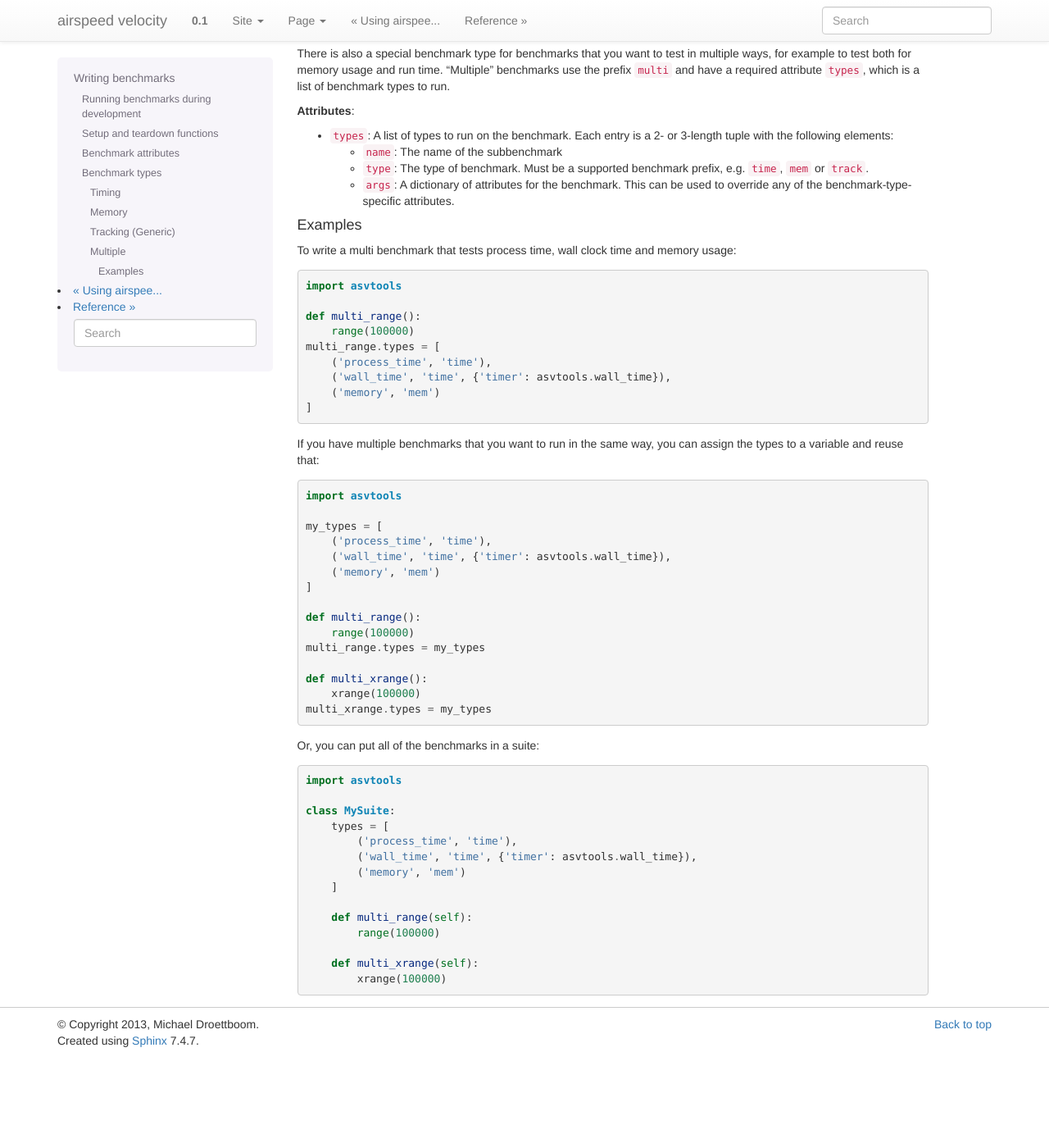
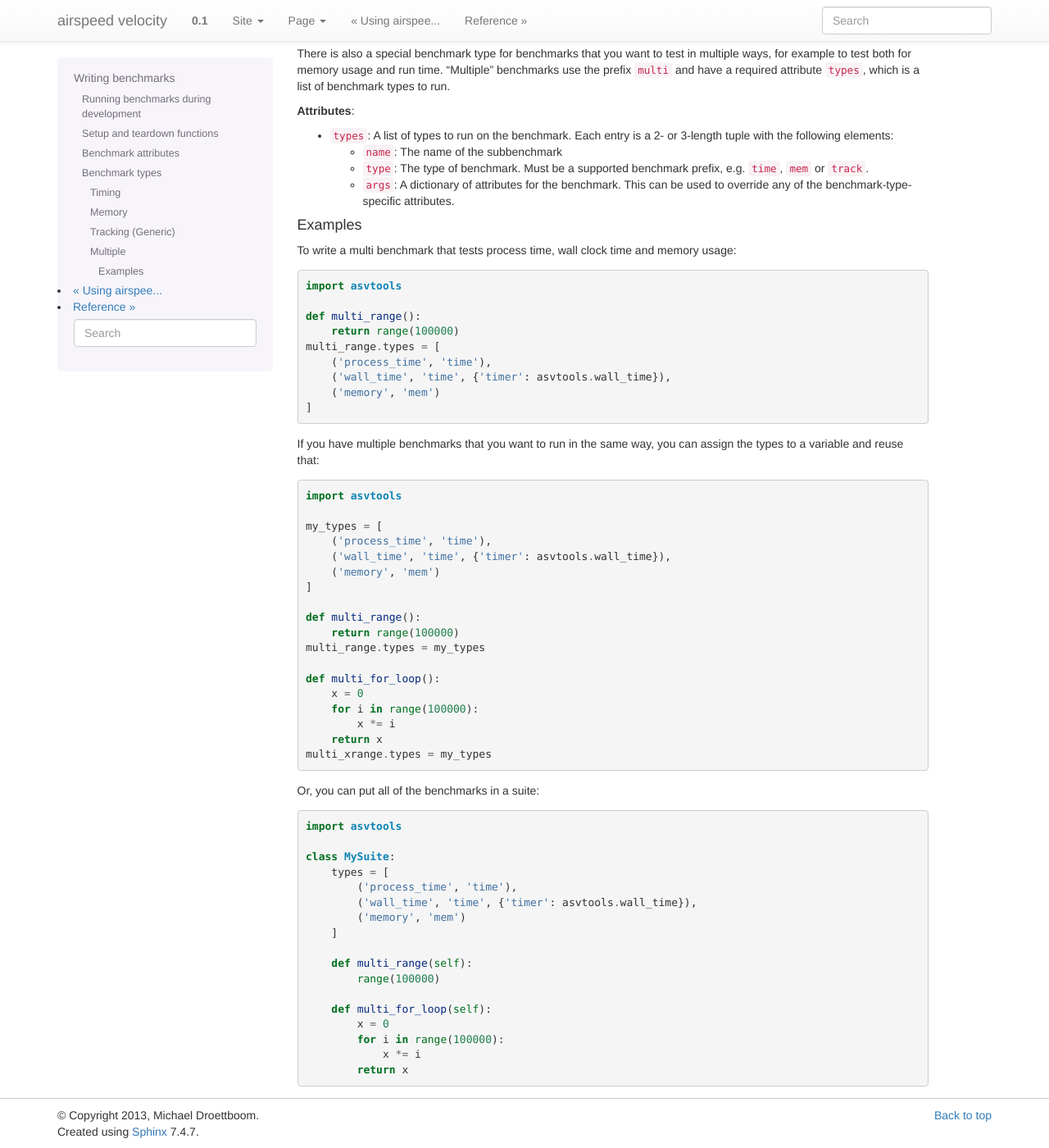
Before and after one commit to airspeed-velocity/asv, a Sphinx documentation site: the page built from docs/source/writing_benchmarks.rst, in a window 1280 px wide and 1400 px high, scrolled down 3866 px. Shown: the whole window at 82% size. Built offline with Sphinx 7.4.7, drawn with Linux system fonts in a browser that asks for light colours; before the commit the page ends 5155 px from its top, so only the background shows below that.

Commit message:
Further refine examples

```diff
--- a/docs/source/writing_benchmarks.rst
+++ b/docs/source/writing_benchmarks.rst
@@ -276,7 +276,7 @@ and memory usage::
   import asvtools
 
   def multi_range():
-      range(100000)
+      return range(100000)
   multi_range.types = [
       ('process_time', 'time'),
       ('wall_time', 'time', {'timer': asvtools.wall_time}),
@@ -295,11 +295,14 @@ you can assign the types to a variable and reuse that::
   ]
 
   def multi_range():
-      range(100000)
+      return range(100000)
   multi_range.types = my_types
 
-  def multi_xrange():
-      xrange(100000)
+  def multi_for_loop():
+      x = 0
+      for i in range(100000):
+          x *= i
+      return x
   multi_xrange.types = my_types
 
 Or, you can put all of the benchmarks in a suite::
@@ -316,5 +319,8 @@ Or, you can put all of the benchmarks in a suite::
       def multi_range(self):
           range(100000)
 
-      def multi_xrange(self):
-          xrange(100000)
+      def multi_for_loop(self):
+          x = 0
+          for i in range(100000):
+              x *= i
+          return x
```
